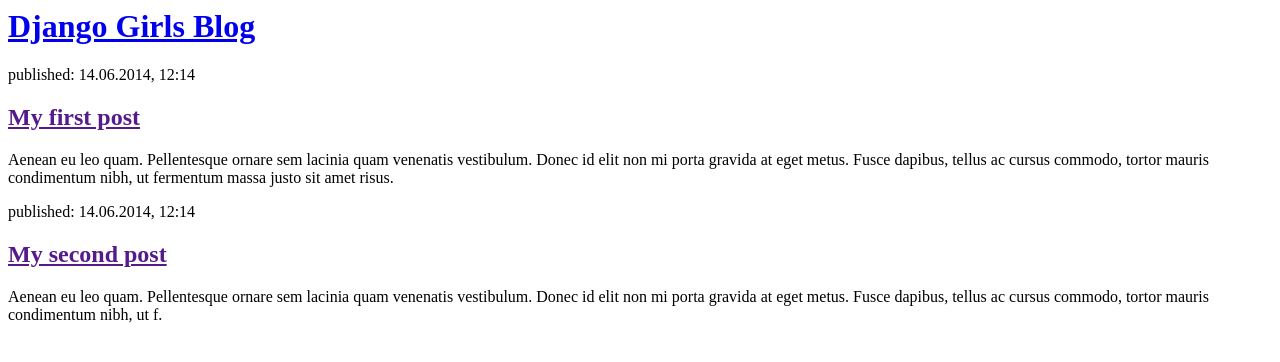
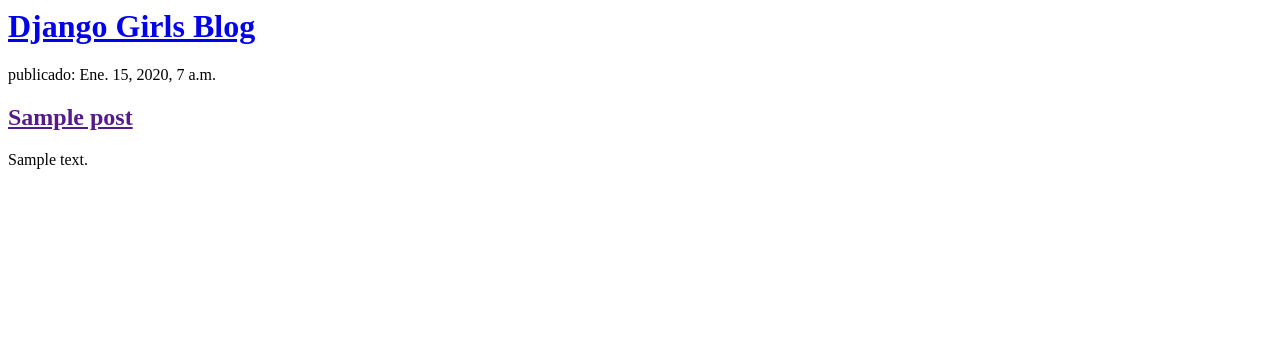
Before and after one commit to dayiipost/blog, a Django app: page / in a window 1280 px wide. Shown: the top 362 px of the page. Run offline with Django 3.2, Linux system fonts and the light colour scheme; tables that the repository leaves empty hold one stand-in row (values such as "Sample post").

Commit message:
Templates modificados para mostrar post desde base de datos.

```diff
--- a/blog/templates/blog/post_list.html
+++ b/blog/templates/blog/post_list.html
@@ -6,17 +6,13 @@
         <div>
             <h1><a href="/">Django Girls Blog</a></h1>
         </div>
-
+{% for post in posts %}
         <div>
-            <p>published: 14.06.2014, 12:14</p>
-            <h2><a href="">My first post</a></h2>
-            <p>Aenean eu leo quam. Pellentesque ornare sem lacinia quam venenatis vestibulum. Donec id elit non mi porta gravida at eget metus. Fusce dapibus, tellus ac cursus commodo, tortor mauris condimentum nibh, ut fermentum massa justo sit amet risus.</p>
-        </div>
-
-        <div>
-            <p>published: 14.06.2014, 12:14</p>
-            <h2><a href="">My second post</a></h2>
-            <p>Aenean eu leo quam. Pellentesque ornare sem lacinia quam venenatis vestibulum. Donec id elit non mi porta gravida at eget metus. Fusce dapibus, tellus ac cursus commodo, tortor mauris condimentum nibh, ut f.</p>
+            <p> publicado: {{ post.published_date }}</p>
+        <h2><a href="">{{ post.title }}</a></h2>
+        <p>{{ post.text|linebreaksbr }}</p>
+    </div>
+{% endfor %}
         </div>
     </body>
-</html
+</html>
--- a/manage.py
+++ b/manage.py
@@ -13,7 +13,7 @@
             "Couldn't import Django. Are you sure it's installed and "
             "available on your PYTHONPATH environment variable? Did you "
             "forget to activate a virtual environment?"
- )  from exc
+        )  from exc
     execute_from_command_line(sys.argv)
 
 
```
